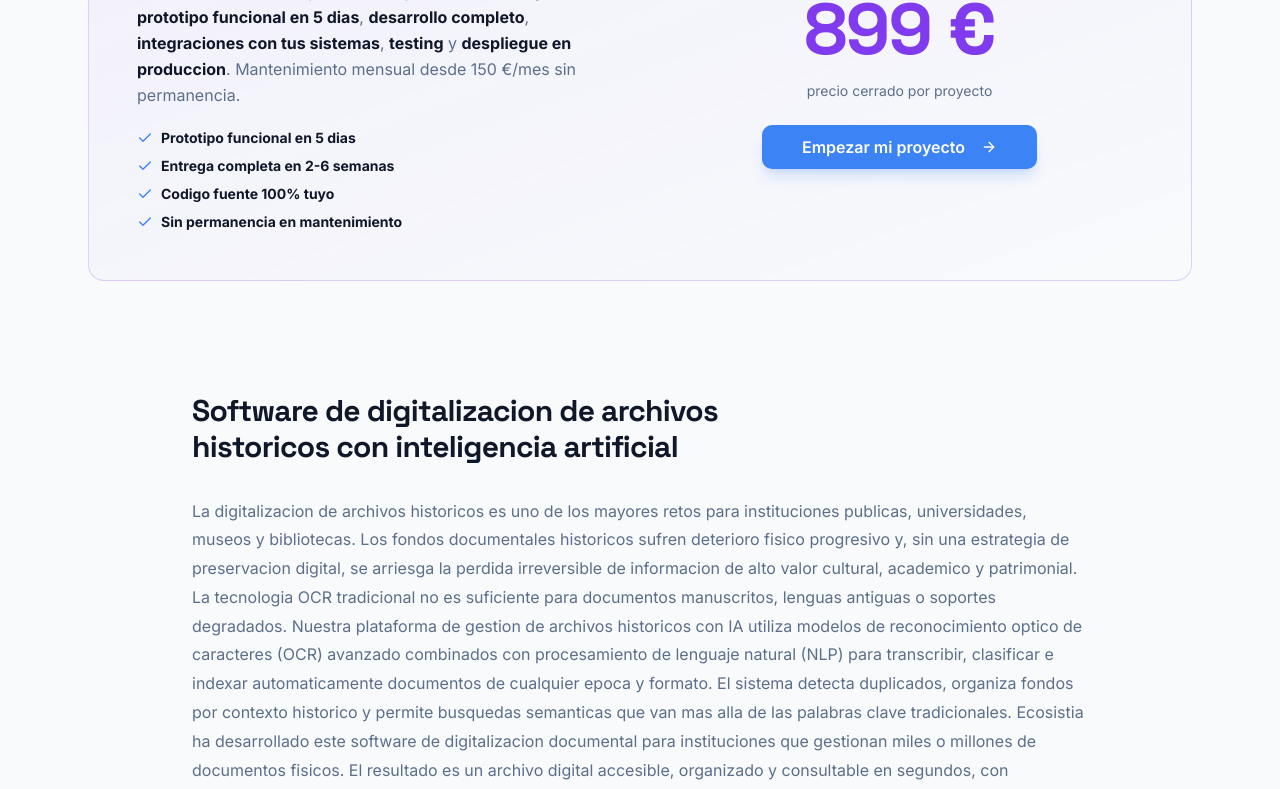
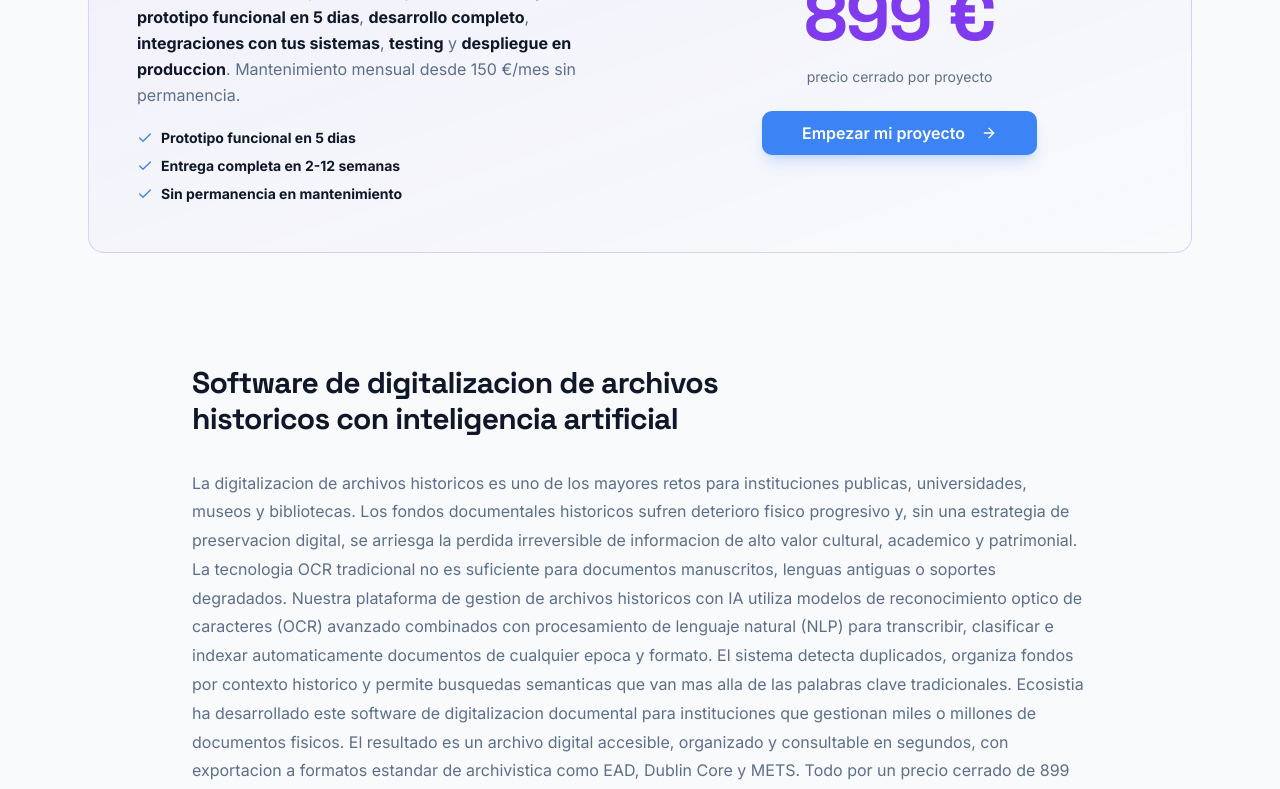
Before and after one commit to BOCHRABOUABDELI/ecosistia, a Next.js app: page /aplicaciones/archivo-historico in a window 1280 px wide. Shown: the part 3240-4029 px from the top of the page. Built offline with nearby package versions, Linux system fonts and the light colour scheme.

Commit message:
feat: extend delivery time to 2-12 weeks in service details

```diff
--- a/app/aplicaciones/[slug]/page.tsx
+++ b/app/aplicaciones/[slug]/page.tsx
@@ -459,7 +459,7 @@ export default async function AppDetailPage({
                   Mantenimiento mensual desde 150{"\u00A0\u20AC"}/mes sin permanencia.
                 </p>
                 <ul className="mt-5 flex flex-col gap-2">
-                  {["Prototipo funcional en 5 dias", "Entrega completa en 2-6 semanas", "Codigo fuente 100% tuyo", "Sin permanencia en mantenimiento"].map((item) => (
+                  {["Prototipo funcional en 5 dias", "Entrega completa en 2-12 semanas", "Sin permanencia en mantenimiento"].map((item) => (
                     <li key={item} className="flex items-center gap-2 text-sm text-foreground">
                       <Check className="h-4 w-4 shrink-0 text-success" />
                       <strong>{item}</strong>
--- a/app/page.tsx
+++ b/app/page.tsx
@@ -427,7 +427,7 @@ export default function HomePage() {
               sistemas de <strong className="text-foreground">lectura inteligente de documentos (OCR con inteligencia artificial)</strong>,
               plataformas de gestion comercial con IA, paneles de datos con predicciones en tiempo real
               y sincronizacion entre sistemas de negocio. Cada aplicacion se desarrolla por un
-              precio cerrado de 899{"\u00A0\u20AC"} y se entrega en un plazo de 2 a 6 semanas.
+              precio cerrado de 899{"\u00A0\u20AC"} y se entrega en un plazo de 2 a 12 semanas.
             </p>
             <p>
               Trabajamos con tecnologias lider: procesamiento de lenguaje natural (NLP), modelos de lenguaje (LLM),
```
